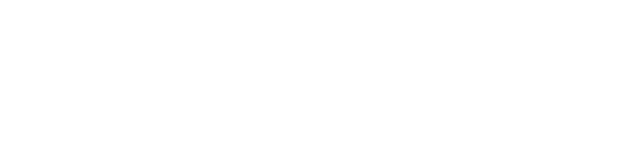
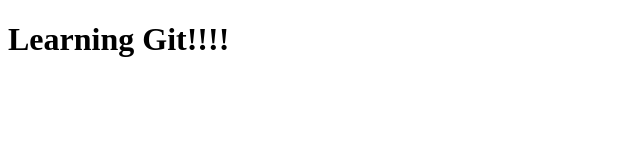
Before and after one commit to danacenteno/git-things, a plain HTML site: page index.html in a window 1280 px wide. Shown: the whole page, without its empty margins (0-640 px from the left). Drawn offline with Linux system fonts and the light colour scheme.

Commit message:
adding script and updating index.html

```diff
--- a/index.html
+++ b/index.html
@@ -7,6 +7,6 @@
     <title>Learning Git</title>
 </head>
 <body>
-
+    <h1>Learning Git!!!!</h1>
 </body>
 </html>
--- /dev/null
+++ b/script.js
@@ -0,0 +1 @@
+console.log("OHAI!");
```
